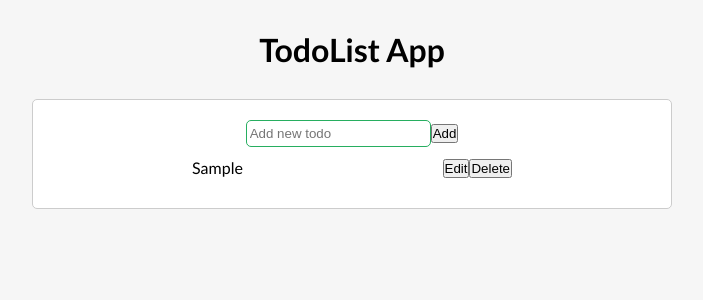
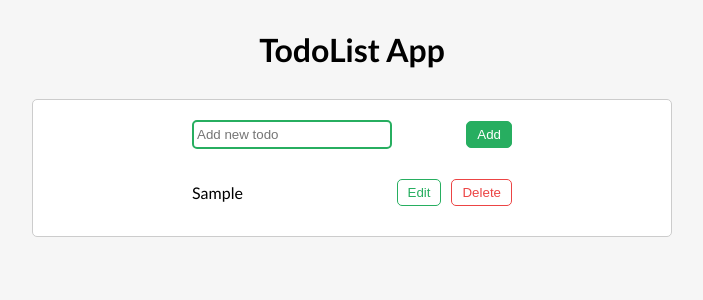
Before and after one commit to HesamMarshal/todo-list-react, a React (Create React App) app: page / in a window 1280 px wide. Both pictures are taken after typing "Sample" into the empty fields and a click on the button "Add". Shown: the top 300 px of the page, without its empty margins (288-991 px from the left). Built offline with nearby package versions, Linux system fonts and the light colour scheme.

Commit message:
add more styles

```diff
--- a/src/App.css
+++ b/src/App.css
@@ -44,5 +44,48 @@ input {
 }
 
 input:focus {
+  border: 2px solid #27AE60;
+  width: 200px;
+}
+
+.formControl {
+  display: flex;
+  align-items: center;
+  justify-content: space-between;
+  width: 20rem;
+  margin-bottom: 20px;
+}
+
+.button {
+  color: #27AE60;
+  background-color: #fff;
   border: 1px solid #27AE60;
+  border-radius: 5px;
+  outline: none;
+  padding: 5px 10px;
+  cursor: pointer;
 }
+
+.add {
+
+  color: #fff;
+  background-color: #27AE60;
+}
+
+
+.edit {
+  color: #27AE60;
+  border: 1px solid #27AE60;
+
+}
+
+.remove {
+  color: #ec4444;
+  border: 1px solid #ec4444;
+  margin-left: 10px;
+}
+
+.update {
+  color: #fff;
+  background-color: #27ae5f67;
+}
--- a/src/components/Todo.js
+++ b/src/components/Todo.js
@@ -5,8 +5,12 @@ const Todo = ({ todo, onComplete, onDelete, onEdit }) => {
         {todo.text}
       </div>
       <div>
-        <button onClick={onEdit}>Edit</button>
-        <button onClick={onDelete}>Delete</button>
+        <button onClick={onEdit} className="button edit">
+          Edit
+        </button>
+        <button onClick={onDelete} className="button remove">
+          Delete
+        </button>
       </div>
     </div>
   );
--- a/src/components/TodoFrom.js
+++ b/src/components/TodoFrom.js
@@ -24,6 +24,7 @@ const TodoFrom = (props) => {
   };
   return (
     <form onSubmit={submitHandler}>
+      <div className="formControl">
         <input
           type="text"
           value={input}
@@ -31,7 +32,13 @@ const TodoFrom = (props) => {
           placeholder={props.edit ? "Update todo" : "Add new todo"}
           ref={inputRef}
         />
-      <button type="submit"> {props.edit ? "Update" : "Add"} </button>
+        <button
+          type="submit"
+          className={props.edit ? "button update" : "button add"}
+        >
+          {props.edit ? "Update" : "Add"}
+        </button>
+      </div>
     </form>
   );
 };
```
Lines whose indentation alone changed are shown as unchanged.
